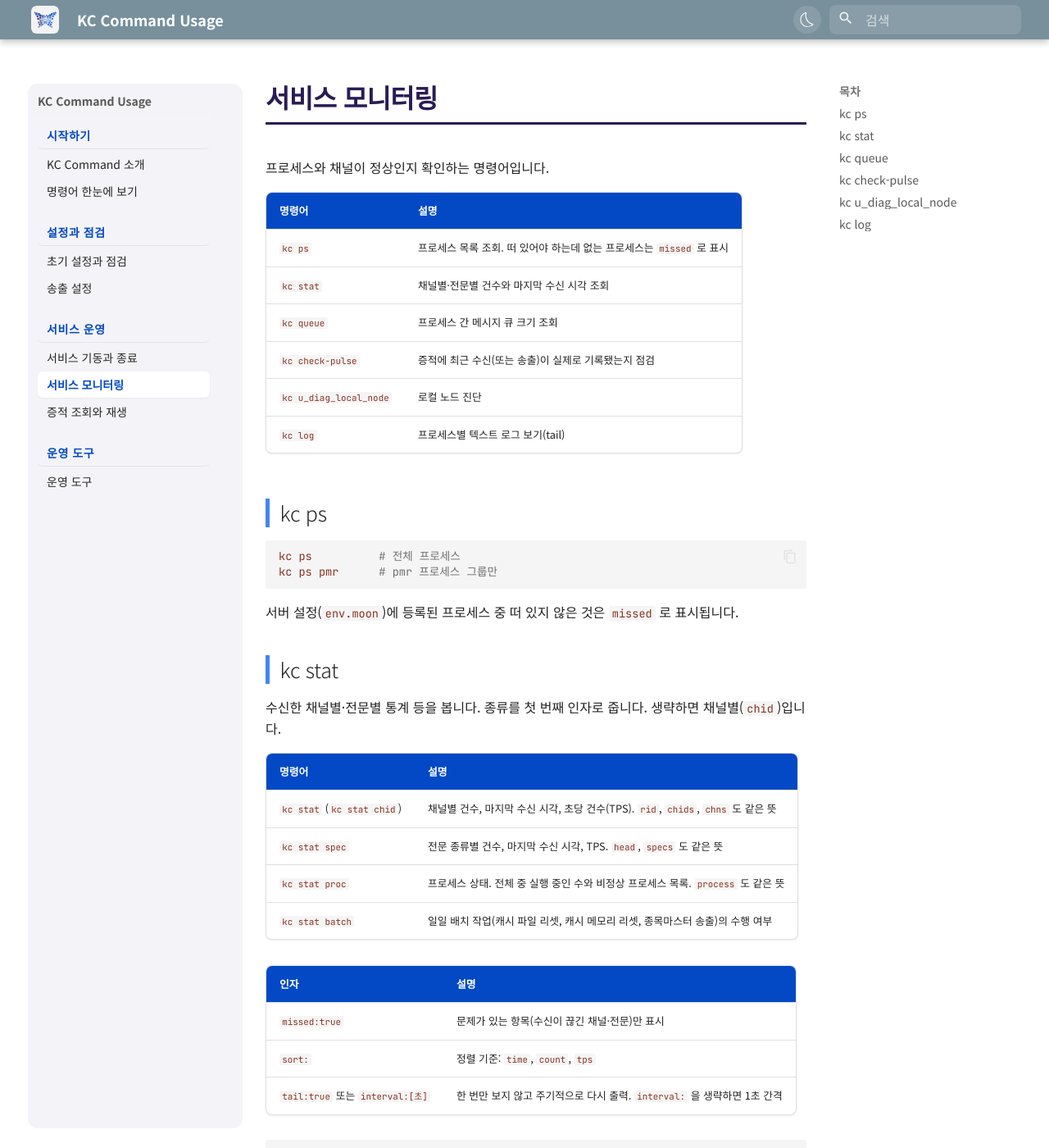
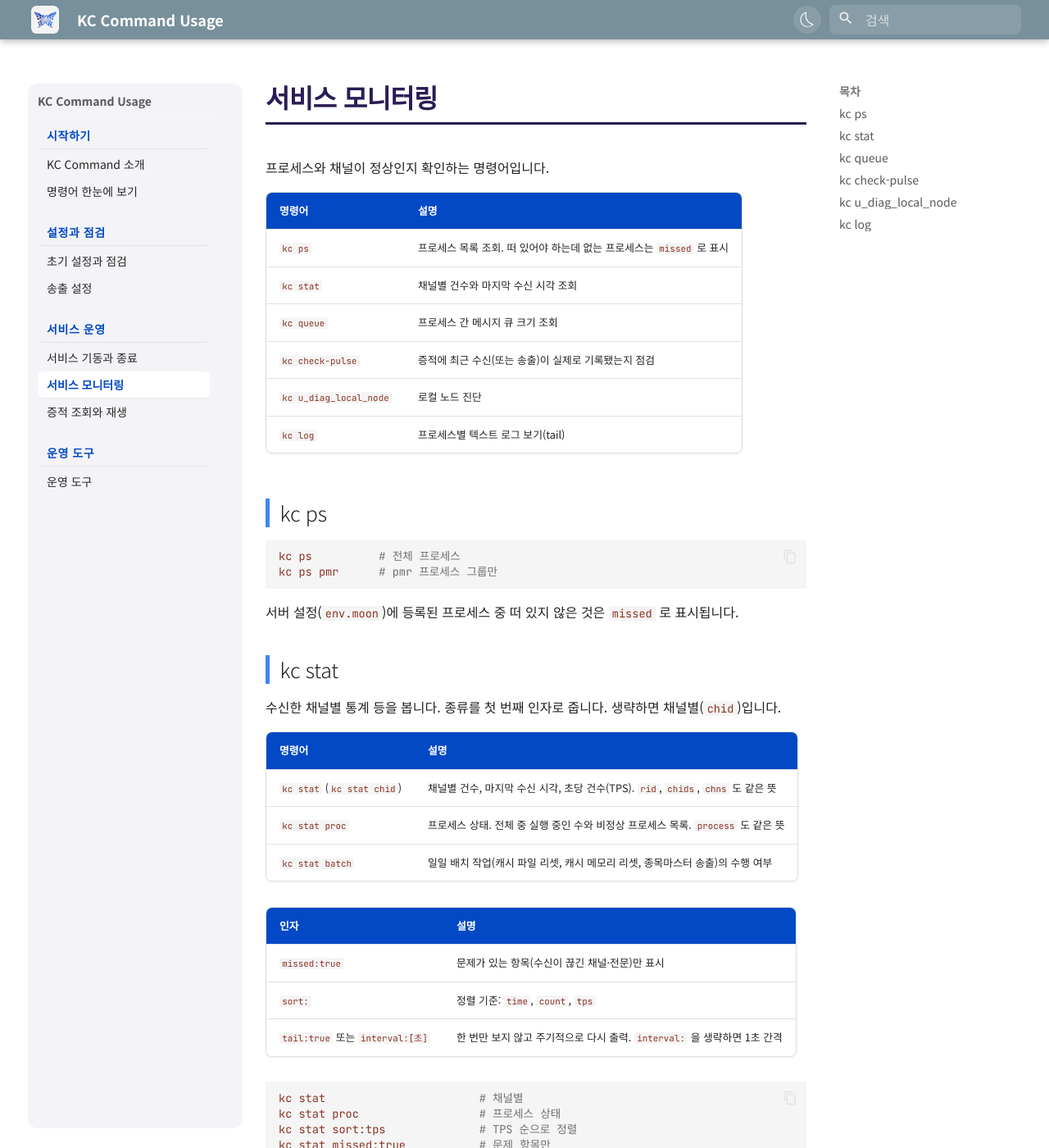
Before and after one commit to Billy-Crew/kc-cmd, an MkDocs documentation site: the page built from docs/06_서비스-모니터링.md, in a window 1280 px wide and 1400 px high. Shown: the whole window at 82% size. Built offline with MkDocs 1.6.1 and Material for MkDocs 9.7.7, drawn with Linux system fonts in a browser that asks for light colours; some web fonts are replaced.

Commit message:
docs: 더 이상 쓰지 않는 kc stat spec 설명 제외 (#4)
전문별 통계(kc stat spec)는 해당 kas 를 내려 두어(충돌 이슈) 쓰지 않으므로 사용 설명에서 뺀다.
kc stat 은 채널별(chid)·프로세스(proc)·배치(batch) 종류만 남긴다.

Co-Authored-By: Claude Sonnet 5.5 <noreply@anthropic.com>

````diff
--- a/docs/06_서비스-모니터링.md
+++ b/docs/06_서비스-모니터링.md
@@ -5,7 +5,7 @@
 | 명령어 | 설명 |
 |---|---|
 | `kc ps` | 프로세스 목록 조회. 떠 있어야 하는데 없는 프로세스는 `missed` 로 표시 |
-| `kc stat` | 채널별·전문별 건수와 마지막 수신 시각 조회 |
+| `kc stat` | 채널별 건수와 마지막 수신 시각 조회 |
 | `kc queue` | 프로세스 간 메시지 큐 크기 조회 |
 | `kc check-pulse` | 증적에 최근 수신(또는 송출)이 실제로 기록됐는지 점검 |
 | `kc u_diag_local_node` | 로컬 노드 진단 |
@@ -22,12 +22,11 @@ kc ps pmr      # pmr 프로세스 그룹만
 
 ## kc stat
 
-수신한 채널별·전문별 통계 등을 봅니다. 종류를 첫 번째 인자로 줍니다. 생략하면 채널별(`chid`)입니다.
+수신한 채널별 통계 등을 봅니다. 종류를 첫 번째 인자로 줍니다. 생략하면 채널별(`chid`)입니다.
 
 | 명령어 | 설명 |
 |---|---|
 | `kc stat` (`kc stat chid`) | 채널별 건수, 마지막 수신 시각, 초당 건수(TPS). `rid`, `chids`, `chns` 도 같은 뜻 |
-| `kc stat spec` | 전문 종류별 건수, 마지막 수신 시각, TPS. `head`, `specs` 도 같은 뜻 |
 | `kc stat proc` | 프로세스 상태. 전체 중 실행 중인 수와 비정상 프로세스 목록. `process` 도 같은 뜻 |
 | `kc stat batch` | 일일 배치 작업(캐시 파일 리셋, 캐시 메모리 리셋, 종목마스터 송출)의 수행 여부 |
 
@@ -39,7 +38,6 @@ kc ps pmr      # pmr 프로세스 그룹만
 
 ```bash
 kc stat                       # 채널별
-kc stat spec                  # 전문별
 kc stat proc                  # 프로세스 상태
 kc stat sort:tps              # TPS 순으로 정렬
 kc stat missed:true           # 문제 항목만
````
Also changed, not shown: docs/02_명령어-한눈에-보기.md (+1 -1 lines).
